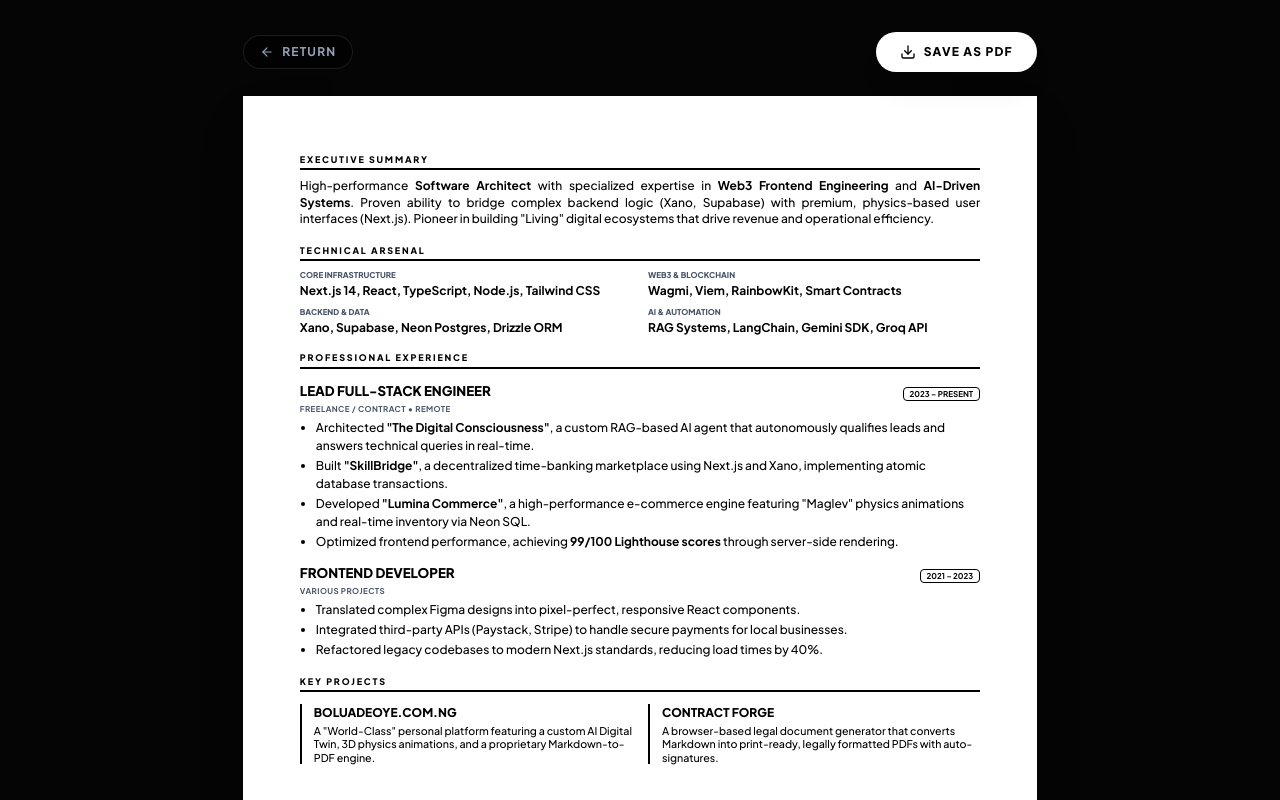
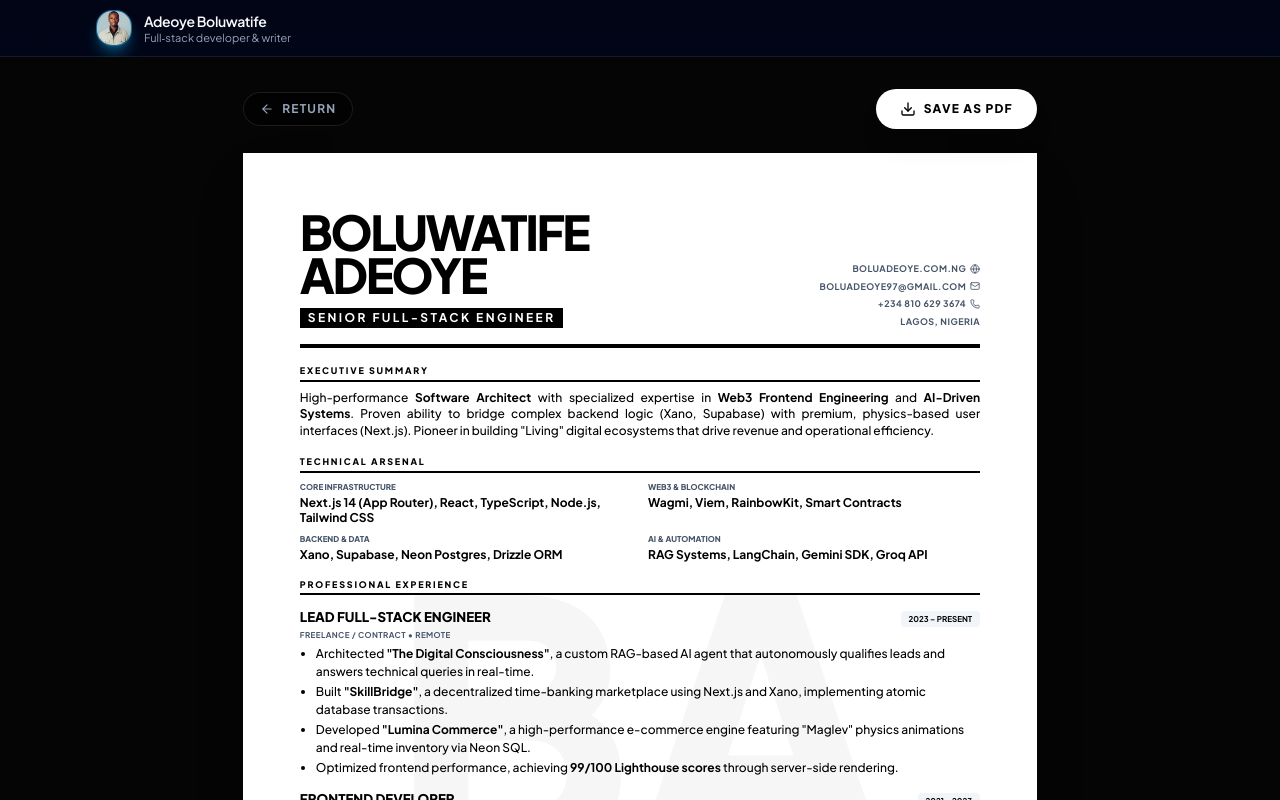
Before and after one commit to boluadeoye/world-class-blog-frontend, a Next.js app: page /resume in a window 1280 px wide. Shown: the top 800 px of the page. Built offline with nearby package versions, Linux system fonts and the light colour scheme.

Commit message:
Fix: Restore resume header visibility and enforce single-page layout

```diff
--- a/src/app/resume/page.js
+++ b/src/app/resume/page.js
@@ -12,18 +12,24 @@ export default function ResumePage() {
 
       {/* === CRITICAL PRINT CSS === */}
       <style jsx global>{`
-        header { display: none !important; }
+        /* Hide the Website Navigation Bar ONLY */
+        body > header, nav { display: none !important; }
+
         @media print {
-          @page { margin: 0.5cm; size: A4; }
-          body { background: white !important; -webkit-print-color-adjust: exact; }
+          @page { margin: 0; size: A4; }
+          body { background: white !important; -webkit-print-color-adjust: exact; margin: 0; padding: 0; }
           * { color: black !important; border-color: black !important; }
           .no-print { display: none !important; }
+
+          /* Force Single Page */
           .print-container {
-            width: 100%;
-            height: auto;
-            padding: 0 !important;
-            box-shadow: none !important;
-            margin: 0 !important;
+            width: 210mm;
+            height: 297mm;
+            padding: 15mm !important;
+            margin: 0 auto !important;
+            overflow: hidden !important;
+            page-break-after: avoid !important;
+            page-break-inside: avoid !important;
           }
         }
       `}</style>
@@ -42,43 +48,50 @@ export default function ResumePage() {
       </div>
 
       {/* === THE DOCUMENT (A4) === */}
-      <div className="print-container bg-white text-black w-full max-w-[210mm] min-h-[297mm] p-[15mm] shadow-2xl relative flex flex-col">
+      <div className="print-container bg-white text-black w-full max-w-[210mm] min-h-[297mm] p-[15mm] shadow-2xl relative flex flex-col justify-between">
 
-        {/* HEADER */}
-        <header className="border-b-4 border-black pb-4 mb-4">
+        {/* WATERMARK */}
+        <div className="absolute top-1/2 left-1/2 -translate-x-1/2 -translate-y-1/2 text-[350px] font-black text-slate-900 opacity-[0.03] pointer-events-none select-none z-0 leading-none">
+          BA
+        </div>
+
+        <div className="relative z-10 flex-1 flex flex-col">
+
+          {/* HEADER (Changed from <header> to <div> to avoid conflict) */}
+          <div id="resume-header" className="border-b-4 border-black pb-4 mb-4 shrink-0">
             <div className="flex justify-between items-end">
               <div>
                 <h1 className="text-5xl font-black uppercase tracking-tighter leading-[0.9] mb-2">
                   Boluwatife<br/>Adeoye
                 </h1>
-              <p className="text-xs font-bold bg-black text-white px-2 py-0.5 inline-block uppercase tracking-[0.2em]">
+                <p className="text-xs font-bold bg-black text-white px-2 py-0.5 inline-block uppercase tracking-[0.2em] print:text-black print:bg-transparent print:border print:border-black">
                   Senior Full-Stack Engineer
                 </p>
               </div>
-            <div className="text-right flex flex-col items-end gap-1 text-[9px] font-bold uppercase tracking-wider">
+              <div className="text-right flex flex-col items-end gap-1 text-[9px] font-bold uppercase tracking-wider text-slate-600 print:text-black">
                 <span className="flex items-center gap-1">boluadeoye.com.ng <Globe size={10} /></span>
                 <span className="flex items-center gap-1">boluadeoye97@gmail.com <Mail size={10} /></span>
                 <span className="flex items-center gap-1">+234 810 629 3674 <Phone size={10} /></span>
                 <span>Lagos, Nigeria</span>
               </div>
             </div>
-        </header>
+          </div>
 
           {/* SUMMARY */}
-        <section className="mb-4">
+          <section className="mb-4 shrink-0">
             <h2 className="text-[9px] font-black uppercase tracking-[0.2em] border-b-2 border-black pb-0.5 mb-2">Executive Summary</h2>
             <p className="text-[9pt] leading-snug text-justify font-medium">
               High-performance <strong>Software Architect</strong> with specialized expertise in <strong>Web3 Frontend Engineering</strong> and <strong>AI-Driven Systems</strong>. Proven ability to bridge complex backend logic (Xano, Supabase) with premium, physics-based user interfaces (Next.js). Pioneer in building "Living" digital ecosystems that drive revenue and operational efficiency.
             </p>
           </section>
 
-        {/* SKILLS GRID (Compact) */}
-        <section className="mb-4">
+          {/* SKILLS GRID */}
+          <section className="mb-4 shrink-0">
             <h2 className="text-[9px] font-black uppercase tracking-[0.2em] border-b-2 border-black pb-0.5 mb-2">Technical Arsenal</h2>
             <div className="grid grid-cols-2 gap-y-2 gap-x-4">
               <div>
                 <p className="text-[8px] font-black uppercase text-slate-600 mb-0.5">Core Infrastructure</p>
-              <p className="text-[9pt] font-bold leading-tight">Next.js 14, React, TypeScript, Node.js, Tailwind CSS</p>
+                <p className="text-[9pt] font-bold leading-tight">Next.js 14 (App Router), React, TypeScript, Node.js, Tailwind CSS</p>
               </div>
               <div>
                 <p className="text-[8px] font-black uppercase text-slate-600 mb-0.5">Web3 & Blockchain</p>
@@ -96,15 +109,15 @@ export default function ResumePage() {
           </section>
 
           {/* EXPERIENCE */}
-        <section className="mb-4">
+          <section className="mb-4 shrink-0">
             <h2 className="text-[9px] font-black uppercase tracking-[0.2em] border-b-2 border-black pb-0.5 mb-3">Professional Experience</h2>
 
             <div className="mb-3">
               <div className="flex justify-between items-end mb-0.5">
                 <h3 className="text-[10pt] font-black uppercase">Lead Full-Stack Engineer</h3>
-              <span className="text-[8px] font-bold border border-black px-1.5 rounded">2023 – PRESENT</span>
+                <span className="text-[8px] font-bold bg-slate-100 px-2 py-0.5 rounded print:border print:border-slate-300">2023 – PRESENT</span>
               </div>
-            <p className="text-[8px] font-bold text-slate-600 uppercase tracking-wider mb-1">Freelance / Contract • Remote</p>
+              <p className="text-[8px] font-bold text-slate-600 uppercase tracking-wider mb-1 print:text-black">Freelance / Contract • Remote</p>
               <ul className="list-disc pl-4 text-[9pt] space-y-0.5 font-medium marker:text-black">
                 <li>Architected <strong>"The Digital Consciousness"</strong>, a custom RAG-based AI agent that autonomously qualifies leads and answers technical queries in real-time.</li>
                 <li>Built <strong>"SkillBridge"</strong>, a decentralized time-banking marketplace using Next.js and Xano, implementing atomic database transactions.</li>
@@ -116,9 +129,9 @@ export default function ResumePage() {
             <div>
               <div className="flex justify-between items-end mb-0.5">
                 <h3 className="text-[10pt] font-black uppercase">Frontend Developer</h3>
-              <span className="text-[8px] font-bold border border-black px-1.5 rounded">2021 – 2023</span>
+                <span className="text-[8px] font-bold bg-slate-100 px-2 py-0.5 rounded print:border print:border-slate-300">2021 – 2023</span>
               </div>
-            <p className="text-[8px] font-bold text-slate-600 uppercase tracking-wider mb-1">Various Projects</p>
+              <p className="text-[8px] font-bold text-slate-600 uppercase tracking-wider mb-1 print:text-black">Various Projects</p>
               <ul className="list-disc pl-4 text-[9pt] space-y-0.5 font-medium marker:text-black">
                 <li>Translated complex Figma designs into pixel-perfect, responsive React components.</li>
                 <li>Integrated third-party APIs (Paystack, Stripe) to handle secure payments for local businesses.</li>
@@ -128,7 +141,7 @@ export default function ResumePage() {
           </section>
 
           {/* PROJECTS */}
-        <section className="flex-1">
+          <section className="flex-1 min-h-0">
             <h2 className="text-[9px] font-black uppercase tracking-[0.2em] border-b-2 border-black pb-0.5 mb-3">Key Projects</h2>
 
             <div className="grid grid-cols-2 gap-4">
@@ -146,9 +159,10 @@ export default function ResumePage() {
               </div>
             </div>
           </section>
+        </div>
 
         {/* FOOTER */}
-        <footer className="mt-auto pt-4 border-t border-slate-300 flex justify-between items-end">
+        <footer className="mt-auto pt-4 border-t border-slate-300 flex justify-between items-end shrink-0">
           <div className="flex flex-col gap-1">
             <div className="font-serif italic text-2xl text-black transform -rotate-2">
               Boluwatife Adeoye
```
Lines whose indentation alone changed are shown as unchanged.
